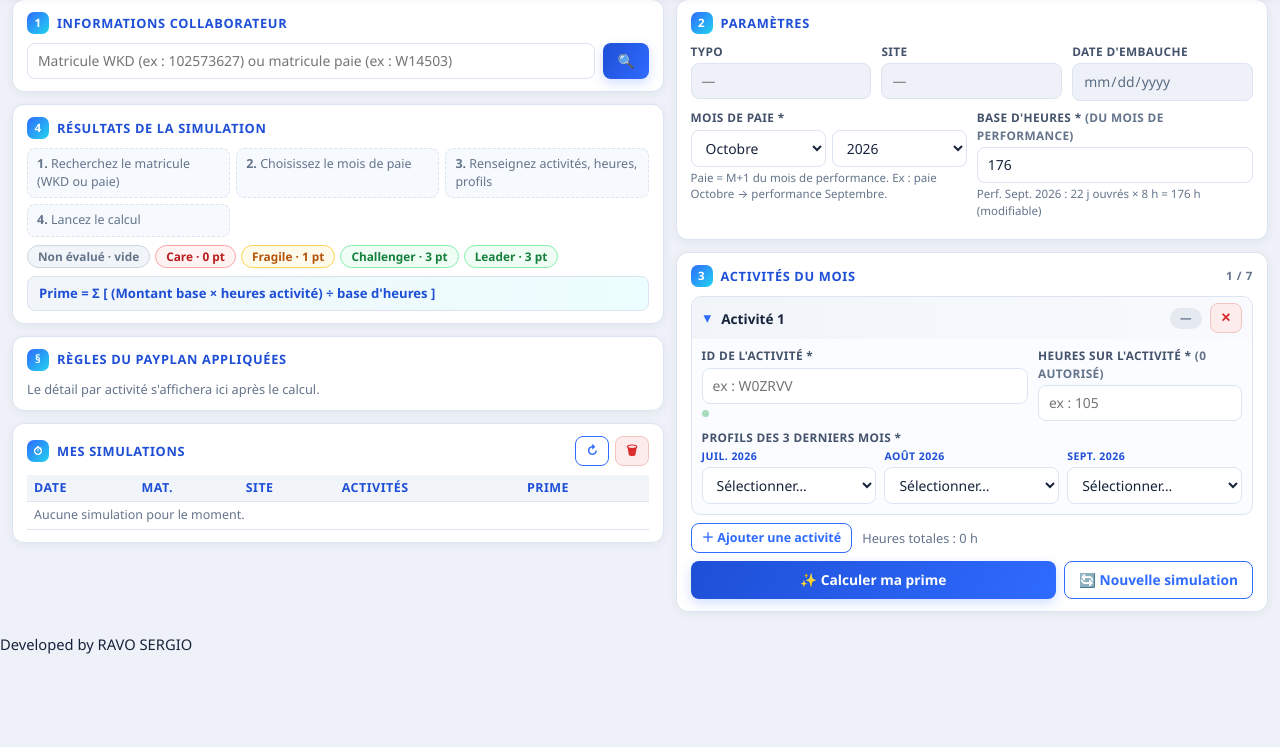
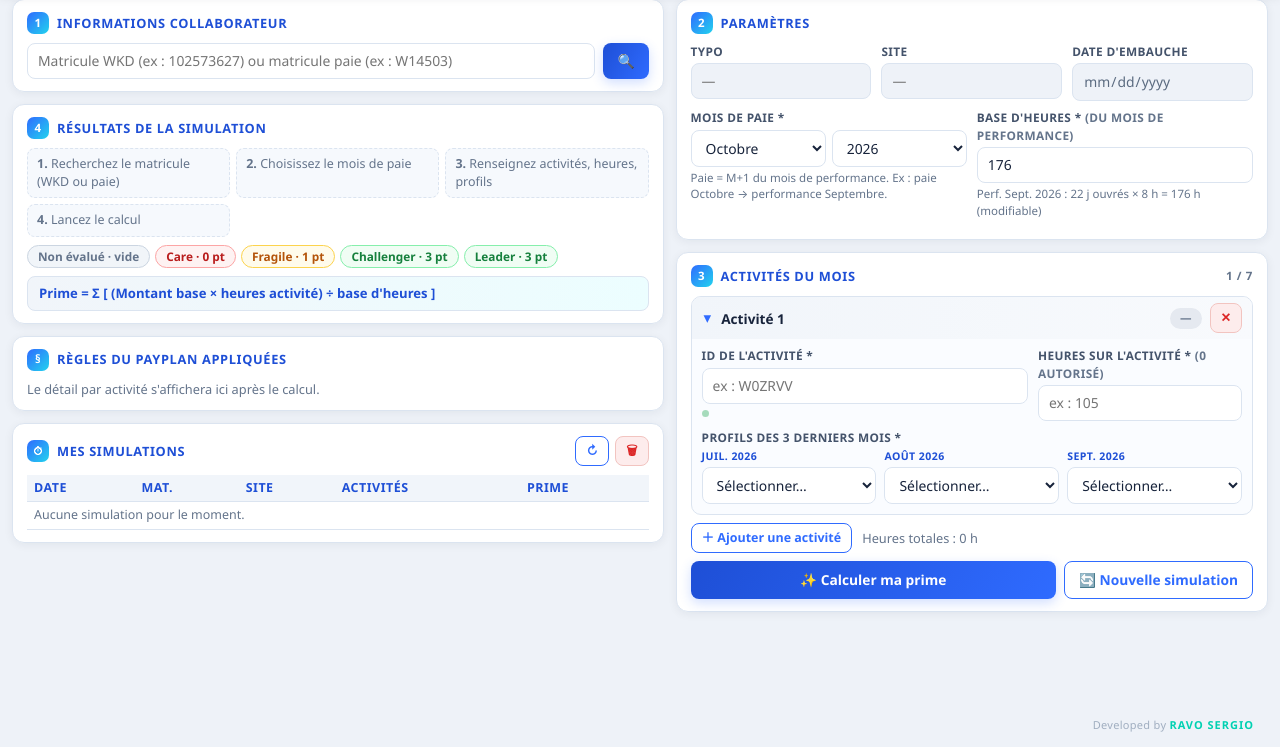
Before and after one commit to Sergio-stack10/Simulateur-Prime, a Flask app: page / in a window 1280 px wide. Shown: the part 53-800 px from the top of the page. Run offline with Flask 3, Linux system fonts and the light colour scheme; the visitor is signed in with stand-in values (Sample User, id 1); data that the repository does not hold is empty.

Commit message:
Update index.html

```diff
--- a/templates/index.html
+++ b/templates/index.html
@@ -193,6 +193,5 @@
   });
 </script>
 <script src="{{ url_for('static', filename='js/script.js') }}"></script>
-<footer class="footer-fix">Developed by <span>RAVO SERGIO</span></footer>
-</body>
+<footer class="footer-fix" style="position:fixed;bottom:10px;right:20px;z-index:9998;background:transparent;border:none;box-shadow:none;border-radius:0;padding:4px 6px;font-size:11px;font-weight:300;letter-spacing:.3px;color:#A0AEC0;cursor:default;user-select:none;">Developed by <span style="font-weight:bold;letter-spacing:1px;text-transform:uppercase;color:#00D1B2;">RAVO SERGIO</span></footer></body>
 </html>
```
